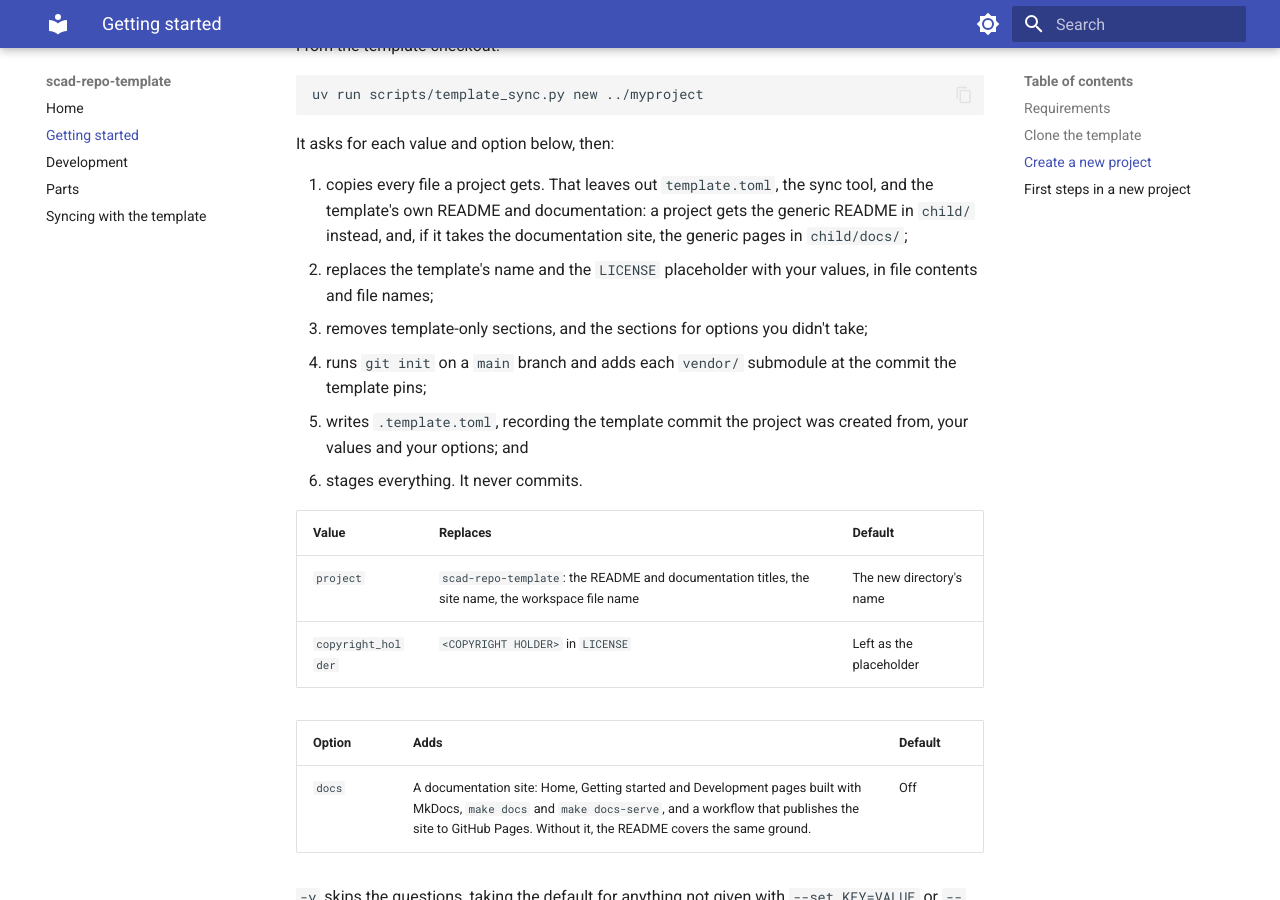
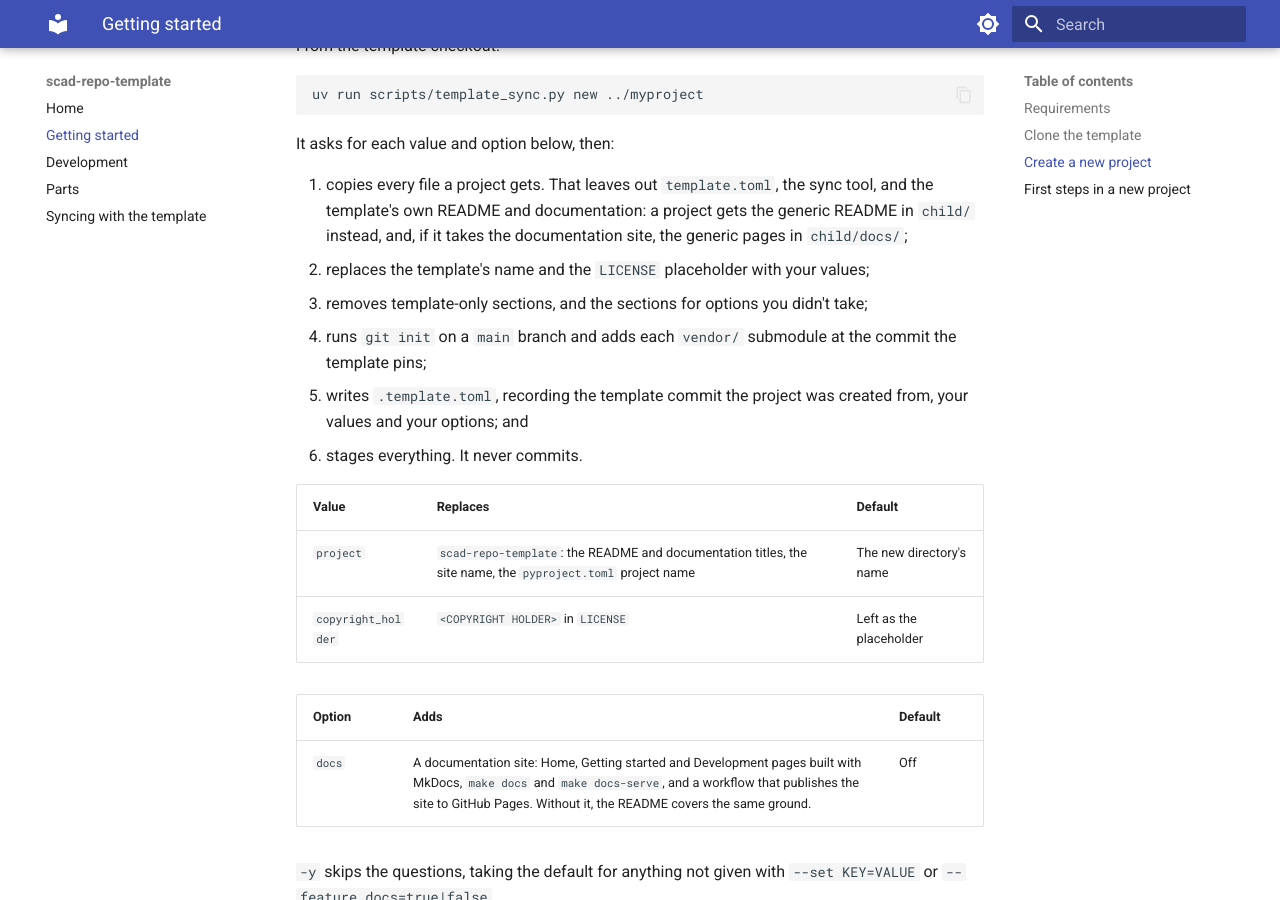
Before and after one commit to PrintNerd88/scad-repo-template, an MkDocs documentation site: the page built from docs/getting-started.md, in a window 1280 px wide and 900 px high, scrolled down 717 px. Built offline with MkDocs 1.6.1 and Material for MkDocs 9.7.7, drawn with Linux system fonts in a browser that asks for light colours.

Commit message:
chore: stop tracking the VS Code workspace file
Untrack scad-repo-template.code-workspace and stop seeding it into new
projects; projects that already have one keep it. Rename the sync
tests' token-in-a-path fixture from a .code-workspace file to a .txt,
so the tests pass where *.code-workspace is globally ignored.

Drop the workspace file from the docs, and list the pyproject.toml
project name among the places the project value replaces.

Co-Authored-By: Claude Opus 5.5 <noreply@anthropic.com>

```diff
--- a/docs/getting-started.md
+++ b/docs/getting-started.md
@@ -35,8 +35,7 @@ It asks for each value and option below, then:
    the template's own README and documentation: a project gets the generic README in
    `child/` instead, and, if it takes the documentation site, the generic pages in
    `child/docs/`;
-2. replaces the template's name and the `LICENSE` placeholder with your values, in file
-   contents and file names;
+2. replaces the template's name and the `LICENSE` placeholder with your values;
 3. removes template-only sections, and the sections for options you didn't take;
 4. runs `git init` on a `main` branch and adds each `vendor/` submodule at the commit
    the template pins;
@@ -46,7 +45,7 @@ It asks for each value and option below, then:
 
 | Value | Replaces | Default |
 |---|---|---|
-| `project` | `scad-repo-template`: the README and documentation titles, the site name, the workspace file name | The new directory's name |
+| `project` | `scad-repo-template`: the README and documentation titles, the site name, the `pyproject.toml` project name | The new directory's name |
 | `copyright_holder` | `<COPYRIGHT HOLDER>` in `LICENSE` | Left as the placeholder |
 
 | Option | Adds | Default |
--- a/template.toml
+++ b/template.toml
@@ -54,7 +54,6 @@ seed = [
   "child/README.md",          # generic, for each project to rewrite
   "docs/preview.png",         # the README's image, so shipped with or without docs
   "src/lib/common.scad",
-  "scad-repo-template.code-workspace",
   "scripts/.gitkeep",
   "src/*.scad",
   "tests/common.scad",
```
Also changed, not shown: docs/index.md (+2 -2 lines), 2 other files.
